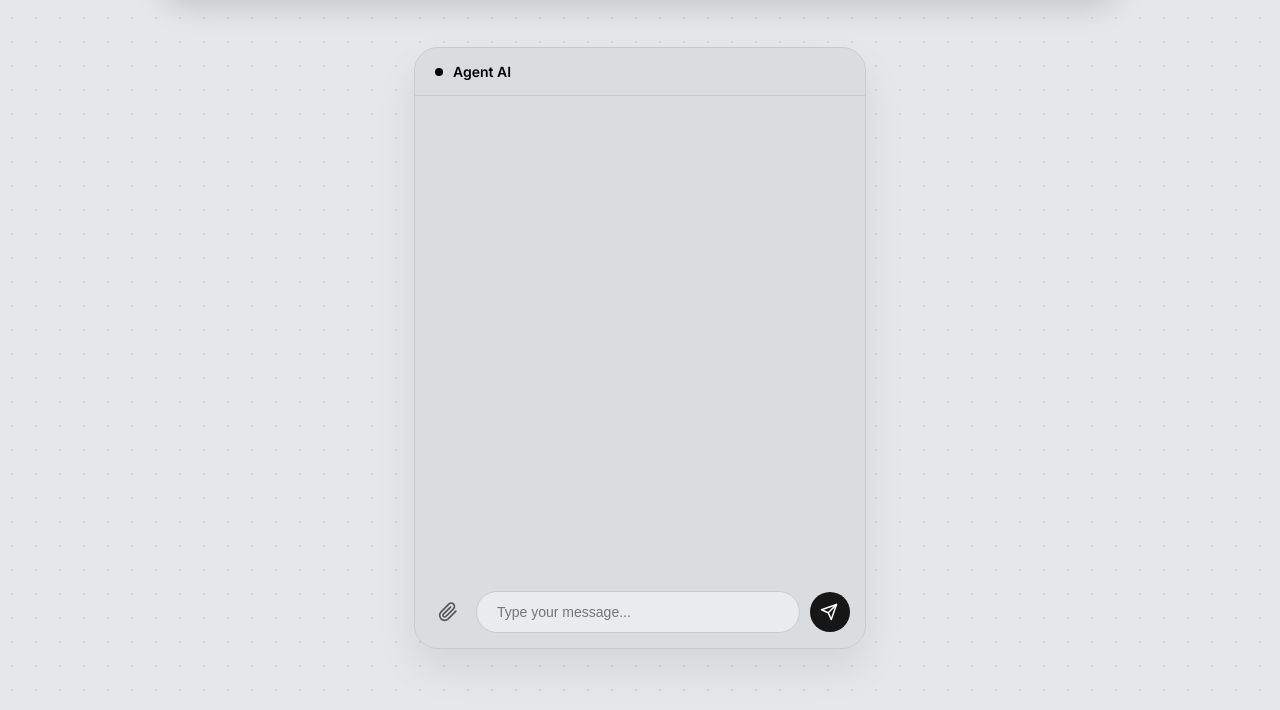
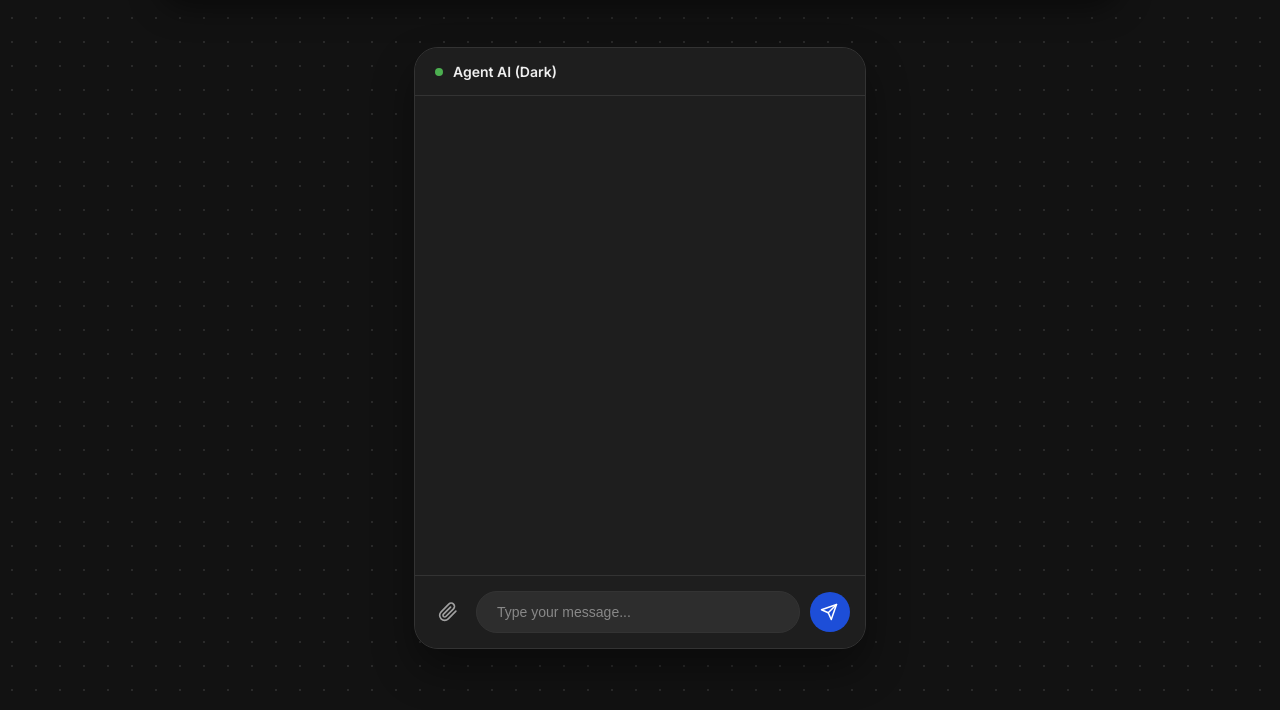
Before and after one commit to meeyth/express-socket-exp, a website: page public/index.html in a window 1280 px wide. Shown: the part 90-800 px from the top of the page. Drawn offline with nearby package versions, Linux system fonts and the light colour scheme; no server answers.

Commit message:
feat: add dark mode

```diff
--- a/public/index.html
+++ b/public/index.html
@@ -3,15 +3,18 @@
 <head>
     <meta charset="UTF-8">
     <meta name="viewport" content="width=device-width, initial-scale=1.0">
-    <title>AgentX Style Chat with Files</title>
+    <title>AgentX Style Chat - Dark Mode</title>
     <style>
         @import url('https://fonts.googleapis.com/css2?family=Inter:wght@400;500;600&display=swap');
 
+        /* Updated Body for Dark Mode */
         body {
             font-family: 'Inter', sans-serif;
-            background-color: #E6E7E9;
-            background-image: radial-gradient(#d1d1d1 1px, transparent 1px);
+            background-color: #121212; /* Very dark background */
+            /* Darker dot pattern for subtle texture */
+            background-image: radial-gradient(#2a2a2a 1px, transparent 1px);
             background-size: 24px 24px;
+            color: #e0e0e0; /* Light text general color */
             margin: 0;
             padding: 0;
             display: flex;
@@ -20,8 +23,9 @@
             min-height: 100vh;
         }
 
+        /* Updated Navbar for Dark Mode */
         .navbar {
-            background-color: #161616;
+            background-color: #1a1a1a;
             color: #ffffff;
             border-radius: 40px;
             padding: 12px 30px;
@@ -31,7 +35,7 @@
             width: 80%;
             max-width: 900px;
             margin-top: 30px;
-            box-shadow: 0 10px 30px rgba(0,0,0,0.15);
+            box-shadow: 0 10px 30px rgba(0,0,0,0.5); /* Stronger shadow */
             font-size: 14px;
             font-weight: 500;
         }
@@ -46,9 +50,10 @@
             cursor: pointer;
         }
 
+        /* Updated Chat Container for Dark Mode */
         .chat-container {
-            background-color: #dadddf;
-            border: 1px solid #c8cacc;
+            background-color: #1e1e1e; /* Darker than body */
+            border: 1px solid #333; /* Darker border */
             border-radius: 24px;
             width: 90%;
             max-width: 450px;
@@ -56,25 +61,27 @@
             margin-top: 50px;
             display: flex;
             flex-direction: column;
-            box-shadow: 0 20px 40px rgba(0,0,0,0.08);
+            box-shadow: 0 20px 40px rgba(0,0,0,0.4);
             overflow: hidden;
         }
 
+        /* Updated Header for Dark Mode */
         .chat-header {
             padding: 15px 20px;
-            border-bottom: 1px solid #c8cacc;
+            border-bottom: 1px solid #333;
             display: flex;
             align-items: center;
             gap: 10px;
             font-weight: 600;
             font-size: 14px;
-            background: #dadddf;
+            background: #1e1e1e;
+            color: #f0f0f0;
         }
 
         .status-dot {
             width: 8px;
             height: 8px;
-            background-color: #000;
+            background-color: #4caf50; /* Green dot looks better in dark mode */
             border-radius: 50%;
         }
 
@@ -87,7 +94,14 @@
             display: flex;
             flex-direction: column;
             gap: 12px;
+            /* Scrollbar styling */
+            scrollbar-width: thin;
+            scrollbar-color: #333 #1e1e1e;
         }
+
+        #messages::-webkit-scrollbar { width: 6px; }
+        #messages::-webkit-scrollbar-track { background: #1e1e1e; }
+        #messages::-webkit-scrollbar-thumb { background-color: #333; border-radius: 3px; }
 
         .message {
             max-width: 75%;
@@ -111,25 +125,29 @@
             font-weight: 500;
         }
 
+        /* Received Message: Dark Gray bubble */
         .message.received {
-            background-color: #E9ECEF;
-            color: #161616;
+            background-color: #2d2d2d;
+            color: #f0f0f0;
             align-self: flex-start;
             border-radius: 18px 18px 18px 4px;
         }
 
+        /* Sent Message: Accent Blue bubble */
         .message.sent {
-            background-color: #161616;
+            background-color: #1d4ed8; /* Modern blue accent */
             color: #ffffff;
             align-self: flex-end;
             border-radius: 18px 18px 4px 18px;
         }
 
+        /* Updated Input Area for Dark Mode */
         #form {
             display: flex;
             align-items: center;
             padding: 15px;
-            background: #dadddf;
+            background: #1e1e1e;
+            border-top: 1px solid #333;
             gap: 10px;
         }
 
@@ -137,7 +155,7 @@
             background: none;
             border: none;
             cursor: pointer;
-            color: #555;
+            color: #a0a0a0; /* Grayer icons */
             display: flex;
             align-items: center;
             justify-content: center;
@@ -147,27 +165,33 @@
         }
 
         .icon-btn:hover {
-            background-color: #c8cacc;
-            color: #161616;
+            background-color: #2d2d2d;
+            color: #fff;
         }
 
+        /* Updated Input Fields for Dark Mode */
         #input {
             flex-grow: 1;
             padding: 12px 20px;
             font-size: 14px;
-            border: 1px solid #c8cacc;
+            border: 1px solid #333;
             border-radius: 30px;
-            background-color: #e9ecef;
+            background-color: #2d2d2d; /* Lighter than container */
+            color: #fff;
             outline: none;
         }
 
         #input:focus {
-            border-color: #999;
-            background-color: #fff;
+            border-color: #1d4ed8; /* Blue focus accent */
+            background-color: #333;
         }
 
+        /* Update placeolder color */
+        #input::placeholder { color: #888; }
+
+        /* Updated Send button for consistency */
         .send-btn {
-            background-color: #161616;
+            background-color: #1d4ed8; /* Blue accent */
             color: white;
             border: none;
             border-radius: 50%;
@@ -177,10 +201,11 @@
             align-items: center;
             justify-content: center;
             cursor: pointer;
+            transition: background-color 0.2s;
         }
 
-        .send-btn:hover { background-color: #333; }
-        .send-btn svg { margin-left: -2px; /* optical alignment */ }
+        .send-btn:hover { background-color: #2563eb; } /* Lighter blue hover */
+        .send-btn svg { margin-left: -2px; }
 
     </style>
 </head>
@@ -194,7 +219,7 @@
     <div class="chat-container">
         <div class="chat-header">
             <div class="status-dot"></div>
-            Agent AI
+            Agent AI (Dark)
         </div>
 
         <ul id="messages"></ul>
@@ -221,6 +246,7 @@
 
     <script src="/socket.io/socket.io.js"></script>
     <script>
+        // JavaScript logic remains unchanged, as it handles data, not styling.
         const socket = io();
         const mySessionId = Math.random().toString(36).substring(2, 10);
 
@@ -230,7 +256,6 @@
         const attachBtn = document.getElementById('attach-btn');
         const fileInput = document.getElementById('file-input');
 
-        // Handle Text Submission
         form.addEventListener('submit', (e) => {
             e.preventDefault();
             if (input.value.trim()) {
@@ -243,12 +268,10 @@
             }
         });
 
-        // Trigger hidden file input when paperclip is clicked
         attachBtn.addEventListener('click', () => {
             fileInput.click();
         });
 
-        // Handle File Selection and Conversion to Base64
         fileInput.addEventListener('change', function() {
             const file = this.files[0];
             if (!file) return;
@@ -256,8 +279,6 @@
             const reader = new FileReader();
             reader.onload = function(e) {
                 const base64File = e.target.result;
-
-                // Emit file data to server
                 socket.emit('chat_message', {
                     type: 'file',
                     fileData: base64File,
@@ -266,37 +287,28 @@
                     senderId: mySessionId
                 });
             };
-
-            // Read file as Data URL (Base64)
             reader.readAsDataURL(file);
-
-            // Reset input so the same file can be selected again if needed
             this.value = '';
         });
 
-        // Handle Incoming Messages (Text and Files)
         socket.on('chat_message', (data) => {
             const item = document.createElement('li');
             item.classList.add('message');
 
-            // Apply styling based on sender
             if (data.senderId === mySessionId) {
                 item.classList.add('sent');
             } else {
                 item.classList.add('received');
             }
 
-            // Render content based on message type
             if (data.type === 'text') {
                 item.textContent = data.text;
             } else if (data.type === 'file') {
                 if (data.fileType.startsWith('image/')) {
-                    // Render image
                     const img = document.createElement('img');
                     img.src = data.fileData;
                     item.appendChild(img);
                 } else {
-                    // Render download link for documents/other files
                     const link = document.createElement('a');
                     link.href = data.fileData;
                     link.download = data.fileName;
```
